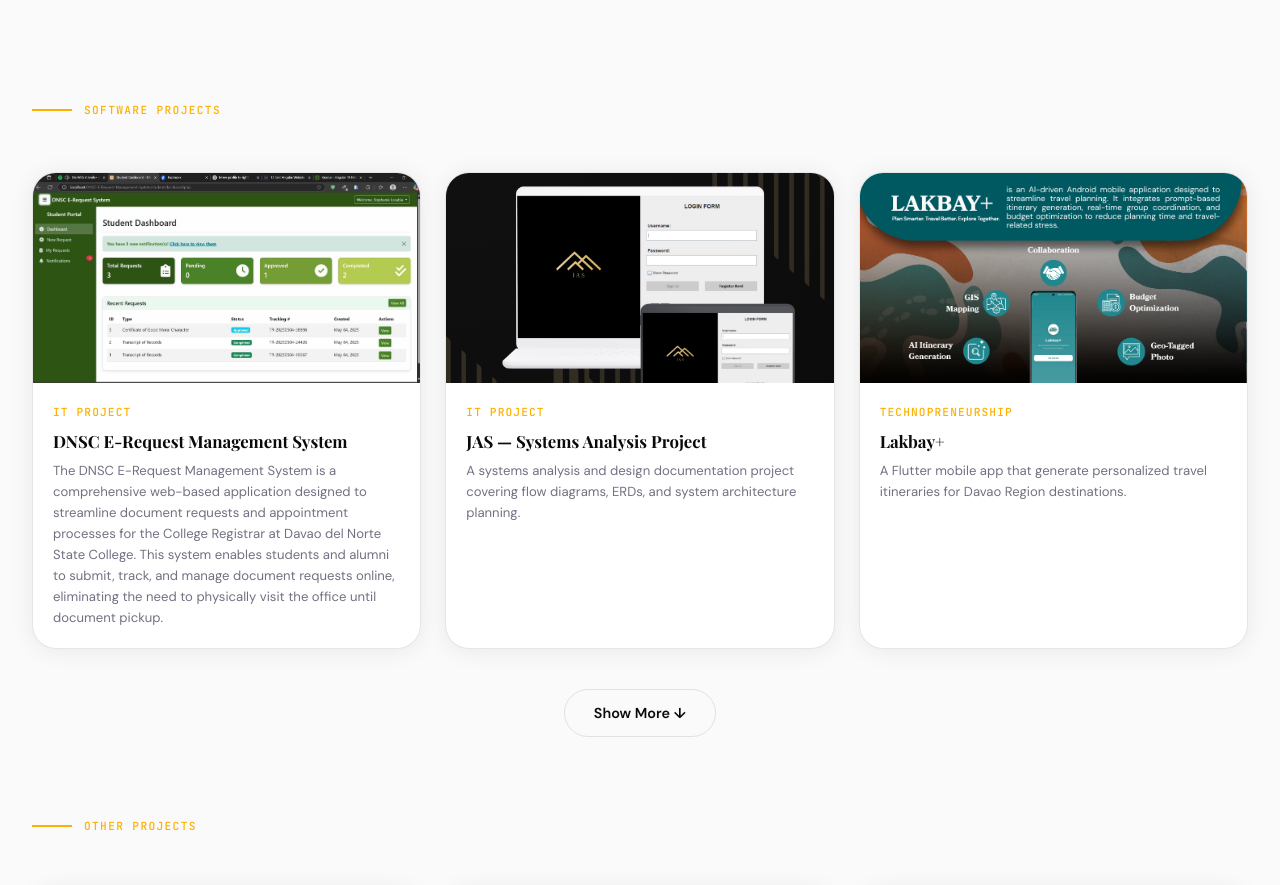
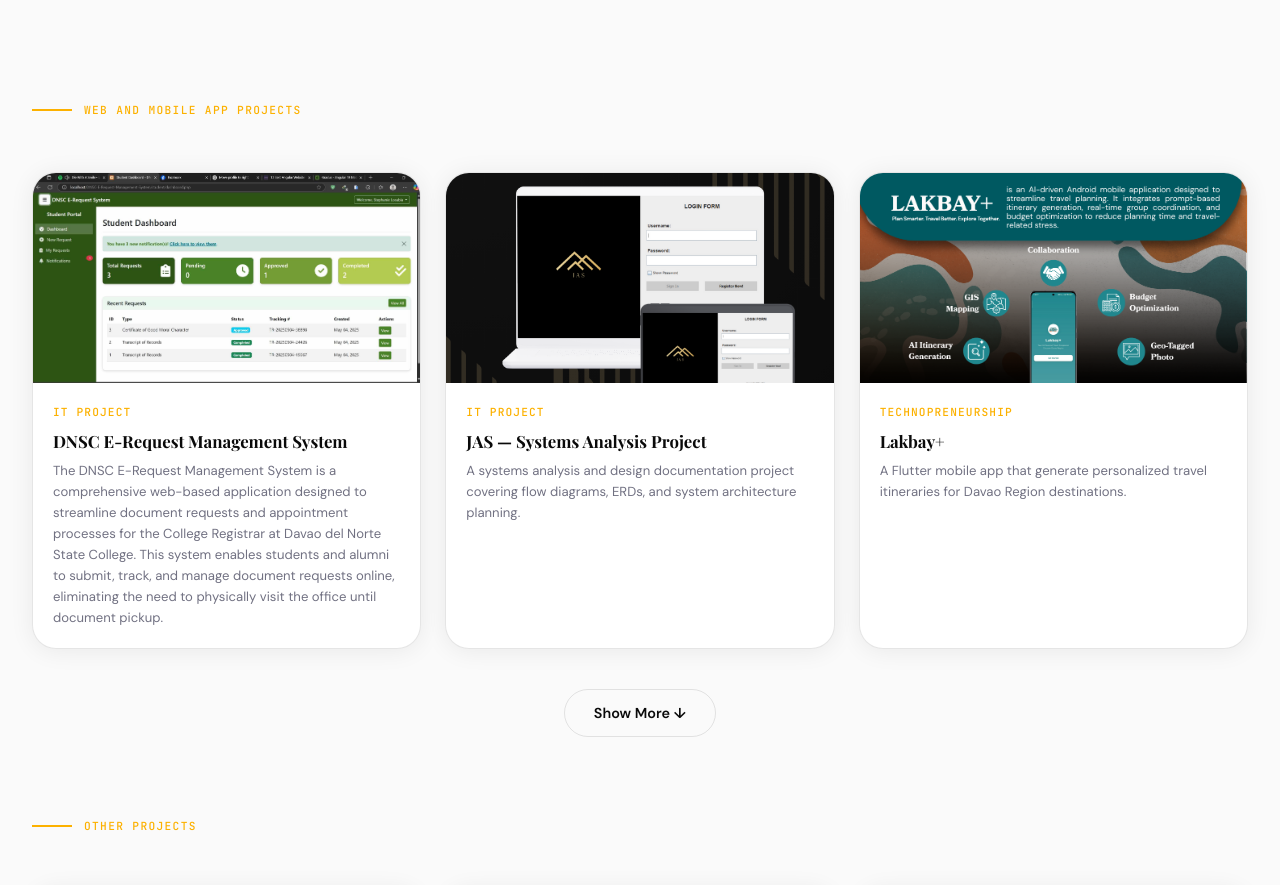
Before and after one commit to Ezraheli/Personal-Portfolio-V2, a website: page index.html in a window 1280 px wide. Shown: the part 1480-2365 px from the top of the page. Drawn offline with nearby package versions, Linux system fonts and the light colour scheme; a web font is replaced by a local one.

Commit message:
Update Index.html

```diff
--- a/index.html
+++ b/index.html
@@ -364,7 +364,7 @@
 
     <div class="projects-header">
       <div>
-        <div class="section-eyebrow"><span>Software Projects</span></div>
+        <div class="section-eyebrow"><span>Web and Mobile App Projects</span></div>
       </div>
     </div>
 
```
